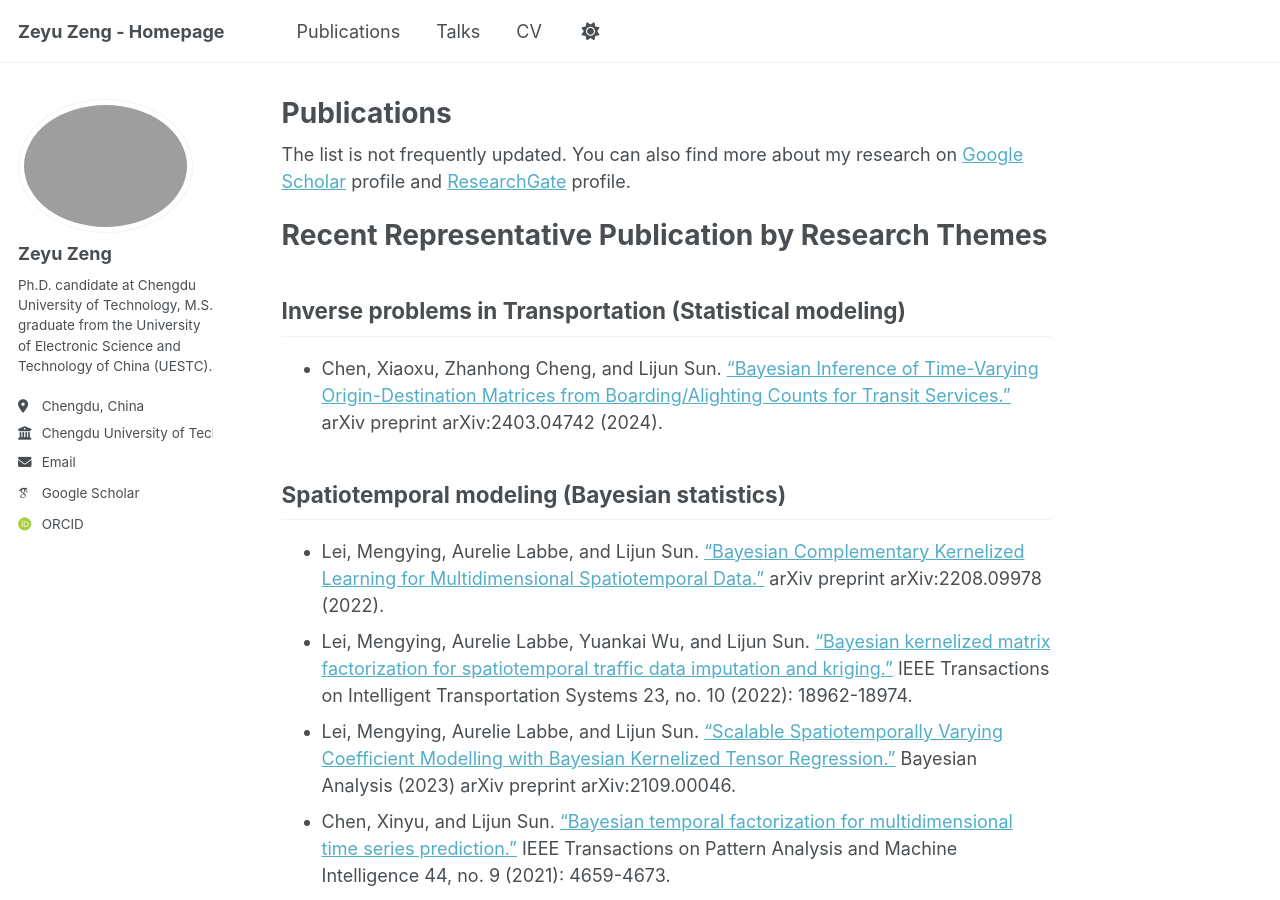
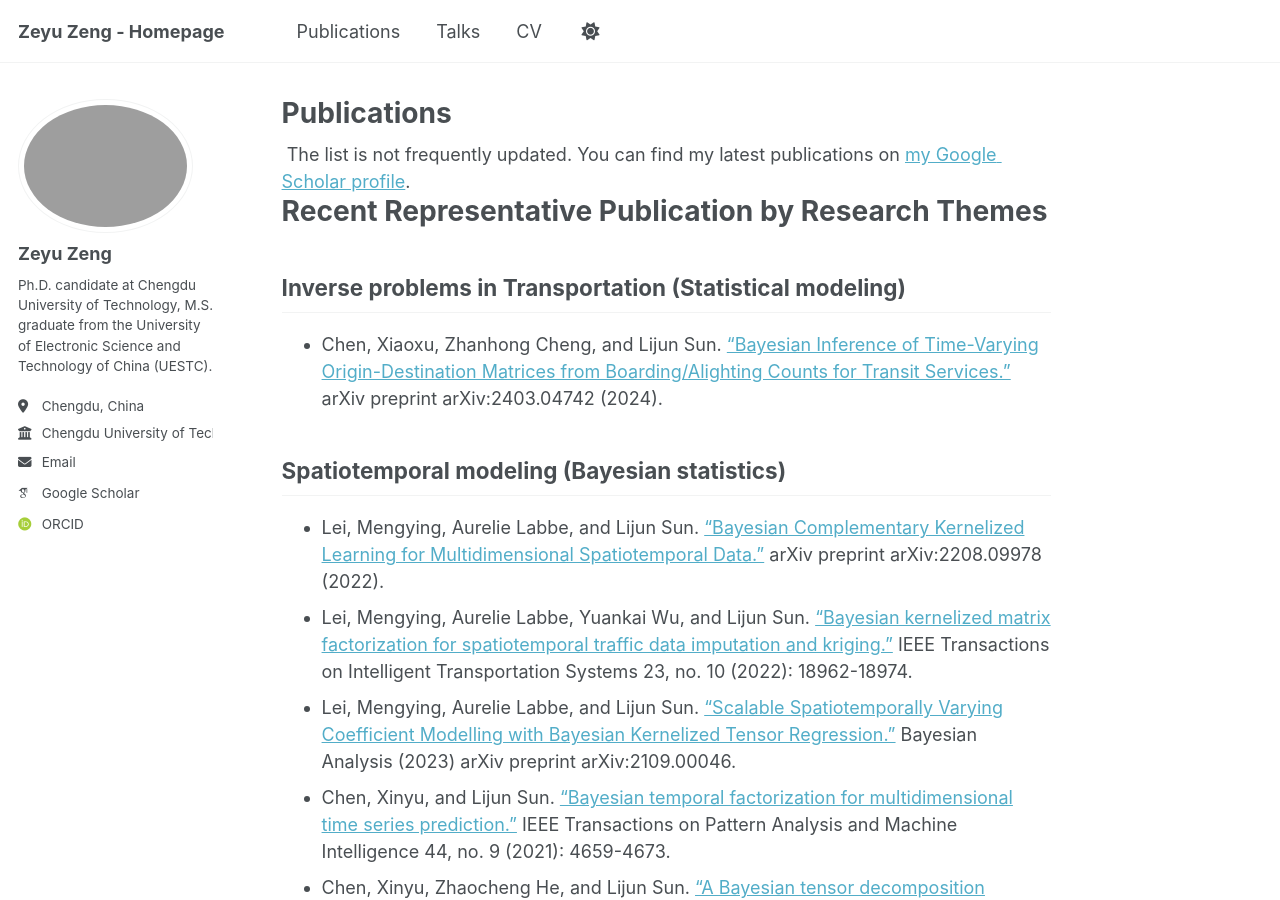
Before and after one commit to zengzeyu0704/zengzeyu0704.github.io, a Jekyll site: the page built from _pages/publications.md, in a window 1280 px wide and 900 px high. Built offline with Jekyll 4.4.1, drawn with Linux system fonts in a browser that asks for light colours; some web fonts are replaced.

Commit message:
Update publications.md

```diff
--- a/_pages/publications.md
+++ b/_pages/publications.md
@@ -14,7 +14,13 @@ author_profile: true
   {% include archive-single.html %}
 {% endfor %} -->
 
-The list is not frequently updated. You can also find more about my research on [Google Scholar](https://scholar.google.com/citations?user=qi4IEtkAAAAJ) profile and [ResearchGate](https://www.researchgate.net/profile/Lijun_Sun3?) profile.
+{% if site.author.googlescholar %}
+  <div class="wordwrap">
+    The list is not frequently updated. You can find my latest publications on
+    <a href="https://scholar.google.com.hk/citations?view_op=list_works&hl=en&user=t3icTAIAAAAJ" target="_blank">my Google Scholar profile</a>.
+  </div>
+{% endif %}
+
 
 
 
```
